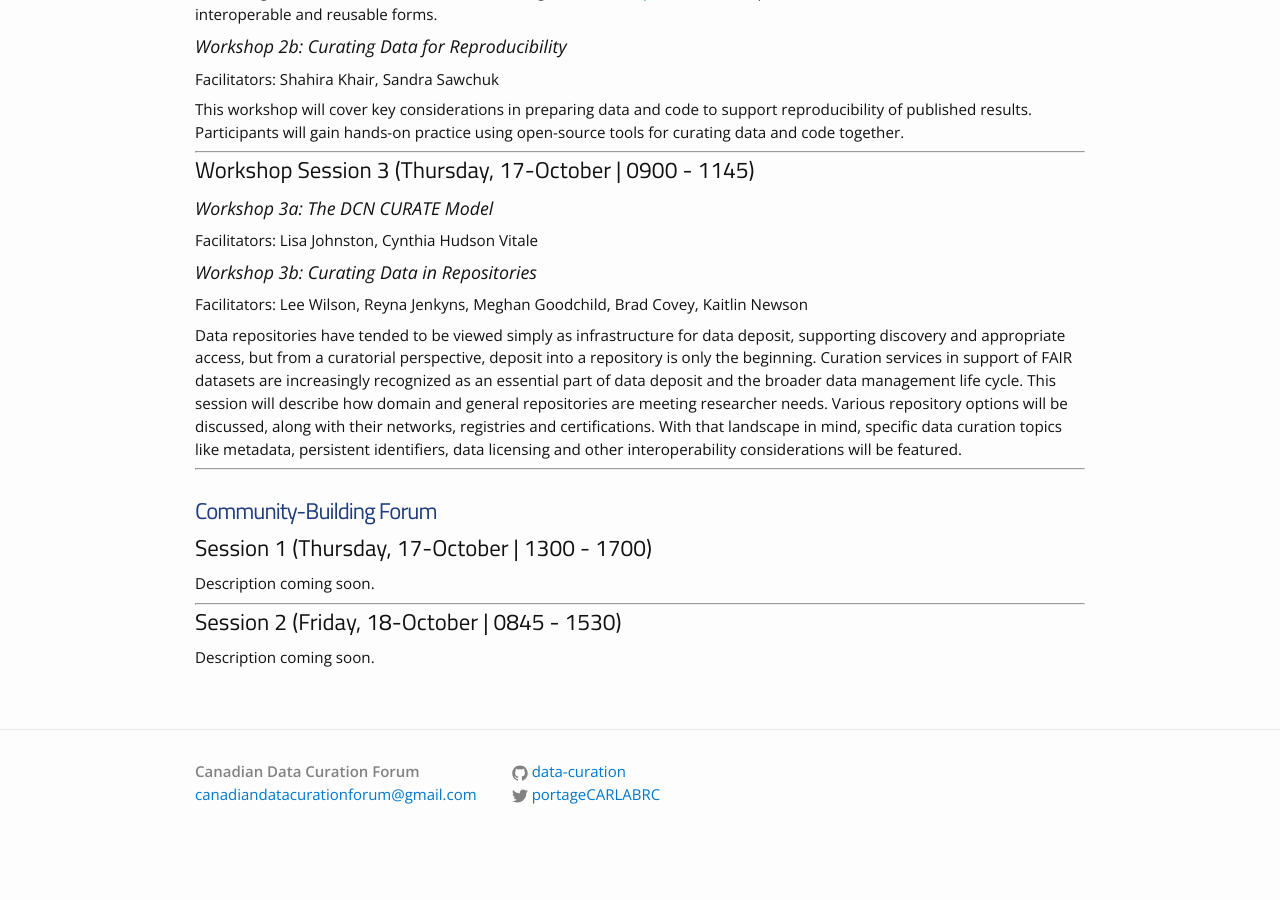
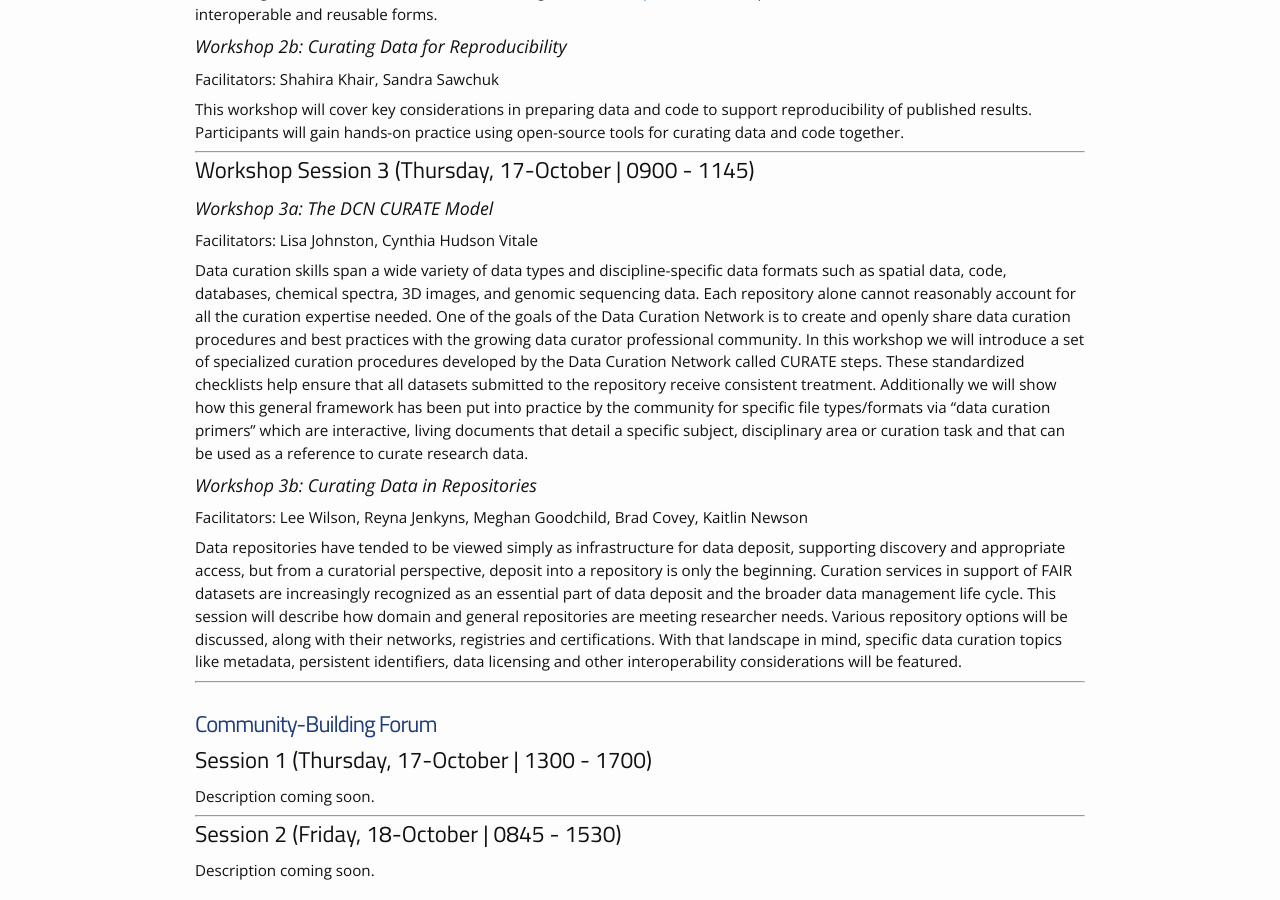
Before and after one commit to data-curation/data-curation.github.io, a Jekyll site: the page built from program.md, in a window 1280 px wide and 900 px high, scrolled down 789 px. Built offline with Jekyll 4.4.1, drawn with Linux system fonts in a browser that asks for light colours; before the commit the page ends 1647 px from its top, so only the background shows below that.

Commit message:
Update program.md

```diff
--- a/program.md
+++ b/program.md
@@ -40,6 +40,7 @@ This workshop will cover key considerations in preparing data and code to suppor
 ### Workshop 3a: The DCN CURATE Model
 Facilitators: Lisa Johnston, Cynthia Hudson Vitale
 
+Data curation skills span a wide variety of data types and discipline-specific data formats such as spatial data, code, databases, chemical spectra, 3D images, and genomic sequencing data. Each repository alone cannot reasonably account for all the curation expertise needed. One of the goals of the Data Curation Network is to create and openly share data curation procedures and best practices with the growing data curator professional community. In this workshop we will introduce a set of specialized curation procedures developed by the Data Curation Network called CURATE steps. These standardized checklists help ensure that all datasets submitted to the repository receive consistent treatment. Additionally we will show how this general framework has been put into practice by the community for specific file types/formats via "data curation primers" which are interactive, living documents that detail a specific subject, disciplinary area or curation task and that can be used as a reference to curate research data.
 
 ### Workshop 3b: Curating Data in Repositories
 Facilitators: Lee Wilson, Reyna Jenkyns, Meghan Goodchild, Brad Covey, Kaitlin Newson
```
